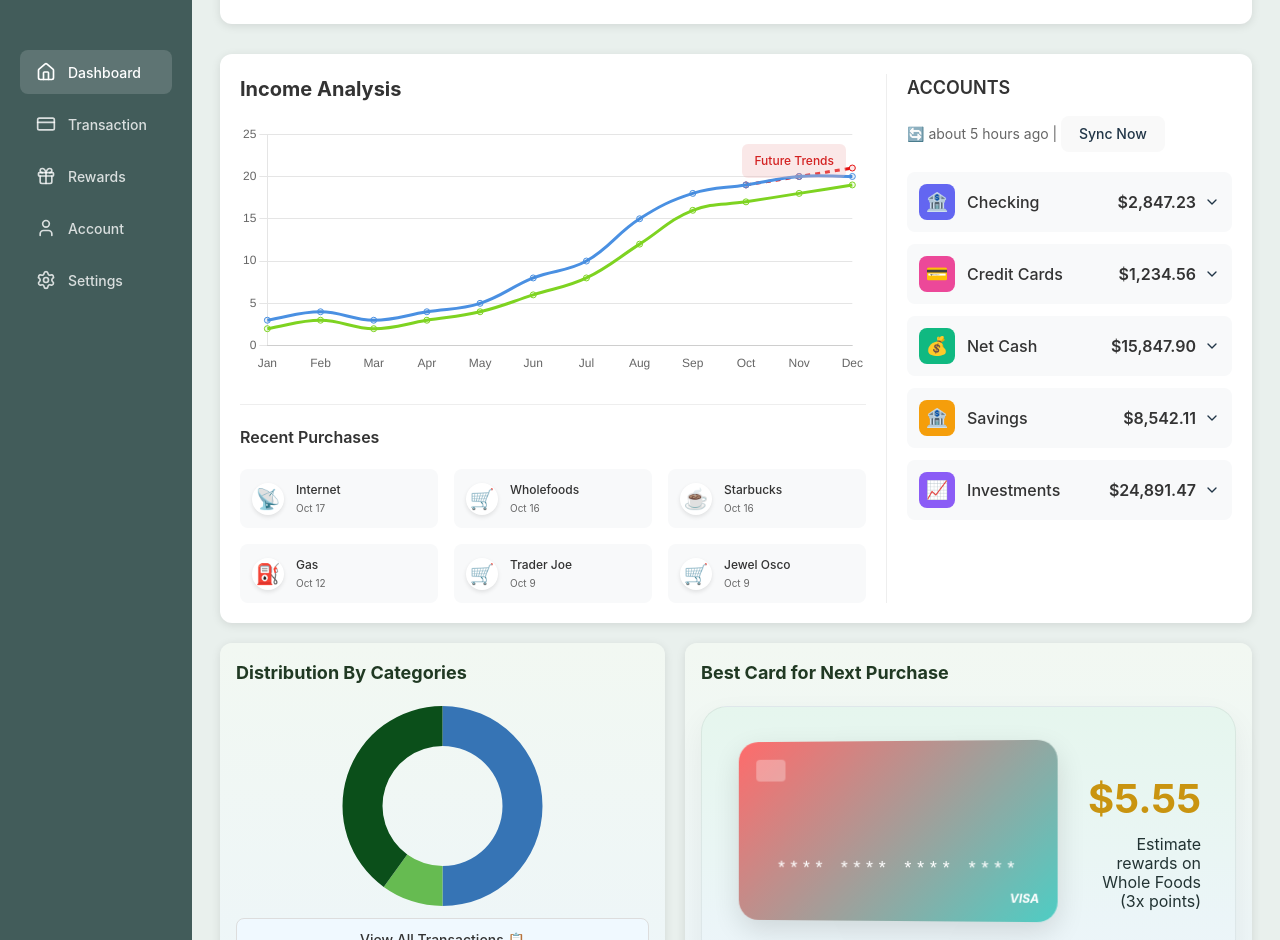
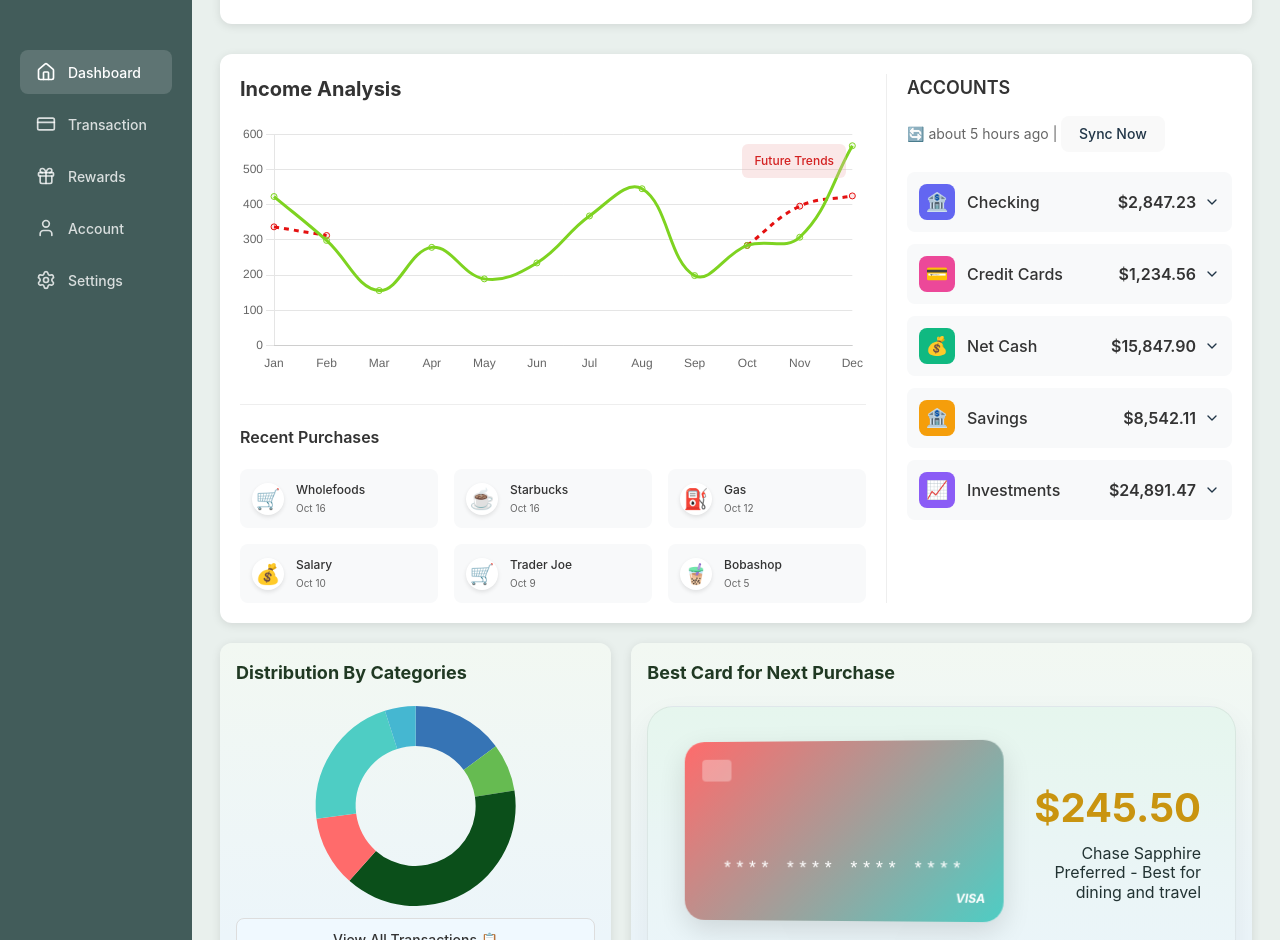
Before and after one commit to ch6rles/spendtracker_cs100, a React (Vite) app: page / in a window 1280 px wide. Shown: the part 92-1032 px from the top of the page. Built offline with nearby package versions, Linux system fonts and the light colour scheme; no server answers.

Commit message:
Integrated backend to dashboard

```diff
--- a/src/components/Dashboard.tsx
+++ b/src/components/Dashboard.tsx
@@ -1,3 +1,4 @@
+import { useState, useEffect } from 'react'
 import {
   Chart as ChartJS,
   CategoryScale,
@@ -11,7 +12,8 @@ import {
 } from 'chart.js'
 import { Line, Doughnut } from 'react-chartjs-2'
 import { Bell, User, ChevronDown } from 'lucide-react'
-import { getRecentTransactionIcons } from '../data/transactions'
+import { fetchDashboardData } from '../services/dashboardApi'
+import type { DashboardData } from '../services/dashboardApi'
 import './Dashboard.css'
 
 ChartJS.register(
@@ -30,6 +32,25 @@ interface DashboardProps {
 }
 
 export function Dashboard({ onNavigate }: DashboardProps) {
+  const [dashboardData, setDashboardData] = useState<DashboardData | null>(null)
+  const [loading, setLoading] = useState(true)
+
+  useEffect(() => {
+    const loadDashboardData = async () => {
+      setLoading(true)
+      try {
+        const data = await fetchDashboardData()
+        setDashboardData(data)
+      } catch (error) {
+        console.error('Failed to load dashboard data:', error)
+      } finally {
+        setLoading(false)
+      }
+    }
+
+    loadDashboardData()
+  }, [])
+
   const handleViewTransactions = () => {
     console.log('handleViewTransactions called, onNavigate:', onNavigate);
     if (onNavigate) {
@@ -37,27 +58,22 @@ export function Dashboard({ onNavigate }: DashboardProps) {
     }
   };
 
-  // Income Analysis Chart Data
-  const incomeData = {
+  // Convert monthly spending data to chart format
+  const getIncomeData = () => {
+    if (!dashboardData?.monthlySpending) {
+      return {
         labels: ['Jan', 'Feb', 'Mar', 'Apr', 'May', 'Jun', 'Jul', 'Aug', 'Sep', 'Oct', 'Nov', 'Dec'],
         datasets: [
           {
-        label: 'Income',
-        data: [3, 4, 3, 4, 5, 8, 10, 15, 18, 19, 20, 20],
-        borderColor: '#4A90E2',
-        backgroundColor: 'rgba(36, 97, 168, 0.1)',
-        tension: 0.4,
-      },
-      {
             label: 'Spending',
-        data: [2, 3, 2, 3, 4, 6, 8, 12, 16, 17, 18, 19],
+            data: [0, 0, 0, 0, 0, 0, 0, 0, 0, 0, 0, 0],
             borderColor: '#7ED321',
             backgroundColor: 'rgba(126, 211, 33, 0.1)',
             tension: 0.4,
           },
           {
             label: 'Future Trends',
-        data: [null, null, null, null, null, null, null, null, null, 19, 20, 21],
+            data: [null, null, null, null, null, null, null, null, null, 0, 0, 0],
             borderColor: '#e41111ff',
             backgroundColor: 'rgba(236, 15, 15, 0.1)',
             borderDash: [5, 5],
@@ -65,22 +81,148 @@ export function Dashboard({ onNavigate }: DashboardProps) {
           },
         ],
       }
+    }
 
-  // Category Distribution Data
-  const categoryData = {
-    labels: ['Bills', 'Shopping', 'Food & Drink'],
+    const monthLabels = ['Jan', 'Feb', 'Mar', 'Apr', 'May', 'Jun', 'Jul', 'Aug', 'Sep', 'Oct', 'Nov', 'Dec']
+    const spendingData = new Array(12).fill(0)
+
+    dashboardData.monthlySpending.forEach(monthData => {
+      const month = new Date(monthData.month).getMonth()
+      spendingData[month] = monthData.totalSpent
+    })
+
+    // Calculate future trends based on recent spending patterns
+    const currentMonth = new Date().getMonth() // November = 10 (0-indexed)
+    const futureData = new Array(12).fill(null)
+
+    // Get last 6 months of data for better trend calculation
+    const recentMonths = dashboardData.monthlySpending
+      .filter(monthData => monthData.totalSpent > 0)
+      .sort((a, b) => new Date(b.month).getTime() - new Date(a.month).getTime()) // Sort by most recent first
+      .slice(0, 6)
+
+    if (recentMonths.length >= 3) {
+      // Calculate average spending and trend
+      const avgSpending = recentMonths.reduce((sum, month) => sum + month.totalSpent, 0) / recentMonths.length
+
+      // Calculate trend using linear regression approach
+      let trendSum = 0
+      for (let i = 0; i < recentMonths.length - 1; i++) {
+        const monthDiff = recentMonths[i].totalSpent - recentMonths[i + 1].totalSpent
+        trendSum += monthDiff
+      }
+      const monthlyTrend = trendSum / (recentMonths.length - 1)
+
+      // Add seasonal adjustment (higher spending in Nov-Dec for holidays)
+      const seasonalMultipliers = [1.0, 0.9, 0.95, 1.0, 1.05, 1.0, 1.0, 1.0, 1.0, 1.1, 1.25, 1.3]
+
+      // Start future trend from current month's actual data (if available)
+      const currentMonthData = spendingData[currentMonth]
+      if (currentMonthData > 0) {
+        futureData[currentMonth] = currentMonthData
+      }
+
+      // Project future months (extend to the right)
+      for (let i = 1; i <= 4; i++) {
+        const futureMonth = (currentMonth + i) % 12
+        const basePrediction = avgSpending + (monthlyTrend * i * 0.7) // Dampen the trend
+        const seasonalAdjustment = seasonalMultipliers[futureMonth]
+        futureData[futureMonth] = Math.max(0, basePrediction * seasonalAdjustment)
+      }
+    }
+
+    return {
+      labels: monthLabels,
       datasets: [
         {
-        data: [50, 10, 40],
+          label: 'Spending',
+          data: spendingData,
+          borderColor: '#7ED321',
+          backgroundColor: 'rgba(126, 211, 33, 0.1)',
+          tension: 0.4,
+        },
+        {
+          label: 'Future Trends',
+          data: futureData,
+          borderColor: '#e41111ff',
+          backgroundColor: 'rgba(236, 15, 15, 0.1)',
+          borderDash: [5, 5],
+          tension: 0.4,
+        },
+      ],
+    }
+  }
+
+  // Convert breakdown data to category chart format
+  const getCategoryData = () => {
+    if (!dashboardData?.breakdown) {
+      return {
+        labels: ['Food & Groceries', 'Shopping', 'Other'],
+        datasets: [
+          {
+            data: [0, 0, 0],
             backgroundColor: ['#3674B5', '#66BB51', '#0B4F1A'],
             borderWidth: 0,
           },
         ],
       }
+    }
 
+    const breakdown = dashboardData.breakdown
+    const labels = Object.keys(breakdown).filter(key => breakdown[key as keyof typeof breakdown] > 0)
+    const data = labels.map(label => breakdown[label as keyof typeof breakdown])
 
+    // Use different colors for different categories
+    const colors = ['#3674B5', '#66BB51', '#0B4F1A', '#FF6B6B', '#4ECDC4', '#45B7D1', '#96CEB4', '#FECA57']
 
+    return {
+      labels: labels.length > 0 ? labels : ['No Data'],
+      datasets: [
+        {
+          data: data.length > 0 ? data : [1],
+          backgroundColor: colors.slice(0, labels.length || 1),
+          borderWidth: 0,
+        },
+      ],
+    }
+  }
 
+  // Get best card data
+  const getBestCards = () => {
+    if (!dashboardData?.bestCardRecommendation) {
+      return [{
+        name: 'No recommendation available',
+        reward: '$0.00',
+        color: 'linear-gradient(135deg, #FF6B6B, #4ECDC4)',
+      }]
+    }
+
+    const recommendation = dashboardData.bestCardRecommendation
+    return [{
+      name: `${recommendation.card.cardName} - ${recommendation.recommendationReason}`,
+      reward: `$${recommendation.projectedAnnualRewards.toFixed(2)}`,
+      color: 'linear-gradient(135deg, #FF6B6B, #4ECDC4)',
+    }]
+  }
+
+  const incomeData = getIncomeData()
+  const categoryData = getCategoryData()
+  const bestCards = getBestCards()
+
+  // Get recent transactions for timeline (fallback to empty array if no recent data)
+  const getRecentTransactions = () => {
+    if (!dashboardData?.recent || dashboardData.recent.length === 0) {
+      return [
+        { icon: '🛒', name: 'Wholefoods', date: '2025-10-16' },
+        { icon: '☕', name: 'Starbucks', date: '2025-10-16' },
+        { icon: '⛽', name: 'Gas', date: '2025-10-12' },
+        { icon: '💰', name: 'Salary', date: '2025-10-10' },
+        { icon: '🛒', name: 'Trader Joe', date: '2025-10-09' },
+        { icon: '🧋', name: 'Bobashop', date: '2025-10-05' }
+      ]
+    }
+    return dashboardData.recent.slice(0, 6)
+  }
 
   // mock account data
   const accounts = [
@@ -121,24 +263,15 @@ export function Dashboard({ onNavigate }: DashboardProps) {
     }
   ];
 
-
-  const bestCards = [
-    {
-      name: 'Estimate rewards on Whole Foods (3x points)',
-      reward: '$5.55',
-      color: 'linear-gradient(135deg, #FF6B6B, #4ECDC4)',
-    },
-    {
-      name: 'Estimate rewards on Whole Foods (2.5x points)',
-      reward: '$4.95',
-      color: 'linear-gradient(135deg, #4ECDC4, #45B7D1)',
-    },
-    {
-      name: 'Estimate rewards on Whole Foods (1.8x points)',
-      reward: '$3.45',
-      color: 'linear-gradient(135deg, #96CEB4, #FECA57)',
-    },
-  ]
+  if (loading) {
+    return (
+      <div className="dashboard">
+        <div style={{ display: 'flex', justifyContent: 'center', alignItems: 'center', height: '200px' }}>
+          <div>Loading dashboard data...</div>
+        </div>
+      </div>
+    )
+  }
 
   return (
     <div className="dashboard">
@@ -198,7 +331,7 @@ export function Dashboard({ onNavigate }: DashboardProps) {
             <div className="transaction-timeline">
               <h3>Recent Purchases</h3>
               <div className="timeline-items">
-                {getRecentTransactionIcons(6).map((transaction, index) => (
+                {getRecentTransactions().map((transaction: any, index: number) => (
                   <div key={index} className="timeline-item">
                     <div className="timeline-icon">{transaction.icon}</div>
                     <div className="timeline-info">
--- a/src/data/transactions.ts
+++ b/src/data/transactions.ts
@@ -1,3 +1,4 @@
+
 export interface Transaction {
   id: string
   type: 'transfer' | 'payment' | 'deposit'
--- /dev/null
+++ b/src/services/dashboardApi.ts
@@ -0,0 +1,102 @@
+import axios from 'axios';
+
+const API_BASE_URL = 'https://acrosporous-ligneous-raguel.ngrok-free.dev/api';
+
+export interface DashboardData {
+  recent: any[];
+  breakdown: {
+    'Food & Groceries': number;
+    'Transportation': number;
+    'Housing & Utilities': number;
+    'Entertainment': number;
+    'Healthcare': number;
+    'Education': number;
+    'Shopping': number;
+    'Other': number;
+  };
+  bestCardRecommendation: {
+    card: {
+      id: string;
+      cardName: string;
+      issuer: string;
+      annualFee: number;
+      baseRewardRate: number;
+      categoryRewardRates: {
+        [category: string]: number;
+      };
+      signupBonus: string;
+      benefits: string | null;
+      apr: string | null;
+    };
+    projectedAnnualRewards: number;
+    rewardsByCategory: {
+      [category: string]: number;
+    };
+    recommendationReason: string;
+  };
+  monthlySpending: Array<{
+    month: string;
+    totalSpent: number;
+    transactionCount: number;
+  }>;
+}
+
+export const fetchDashboardData = async (): Promise<DashboardData> => {
+  try {
+    console.log('Fetching dashboard data from API...');
+    const response = await axios.get(`${API_BASE_URL}/dashboard`, {
+      headers: {
+        'ngrok-skip-browser-warning': 'true'
+      }
+    });
+    console.log('Dashboard data received:', response.data);
+    return response.data;
+  } catch (error) {
+    console.error('Error fetching dashboard data:', error);
+    console.log('Using fallback data due to API error');
+    // Return fallback data if API fails
+    return {
+      recent: [],
+      breakdown: {
+        'Food & Groceries': 45.50,
+        'Transportation': 23.75,
+        'Housing & Utilities': 120.00,
+        'Entertainment': 35.20,
+        'Healthcare': 0,
+        'Education': 0,
+        'Shopping': 67.80,
+        'Other': 15.30
+      },
+      bestCardRecommendation: {
+        card: {
+          id: 'fallback',
+          cardName: 'Chase Sapphire Preferred',
+          issuer: 'Chase',
+          annualFee: 95,
+          baseRewardRate: 0.01,
+          categoryRewardRates: { dining: 0.03, travel: 0.02 },
+          signupBonus: '60,000 points after spending $4,000',
+          benefits: null,
+          apr: null
+        },
+        projectedAnnualRewards: 245.50,
+        rewardsByCategory: { dining: 125.30, travel: 89.20, other: 31.00 },
+        recommendationReason: 'Best for dining and travel'
+      },
+      monthlySpending: [
+        { month: '2025-11', totalSpent: 307.55, transactionCount: 8 },
+        { month: '2025-10', totalSpent: 284.30, transactionCount: 12 },
+        { month: '2025-09', totalSpent: 198.75, transactionCount: 7 },
+        { month: '2025-08', totalSpent: 445.20, transactionCount: 15 },
+        { month: '2025-07', totalSpent: 367.90, transactionCount: 11 },
+        { month: '2025-06', totalSpent: 234.60, transactionCount: 9 },
+        { month: '2025-05', totalSpent: 189.40, transactionCount: 6 },
+        { month: '2025-04', totalSpent: 278.80, transactionCount: 10 },
+        { month: '2025-03', totalSpent: 156.25, transactionCount: 5 },
+        { month: '2025-02', totalSpent: 298.45, transactionCount: 8 },
+        { month: '2025-01', totalSpent: 423.10, transactionCount: 13 },
+        { month: '2024-12', totalSpent: 567.25, transactionCount: 18 }
+      ]
+    };
+  }
+};
```
Lines whose indentation alone changed are shown as unchanged.
